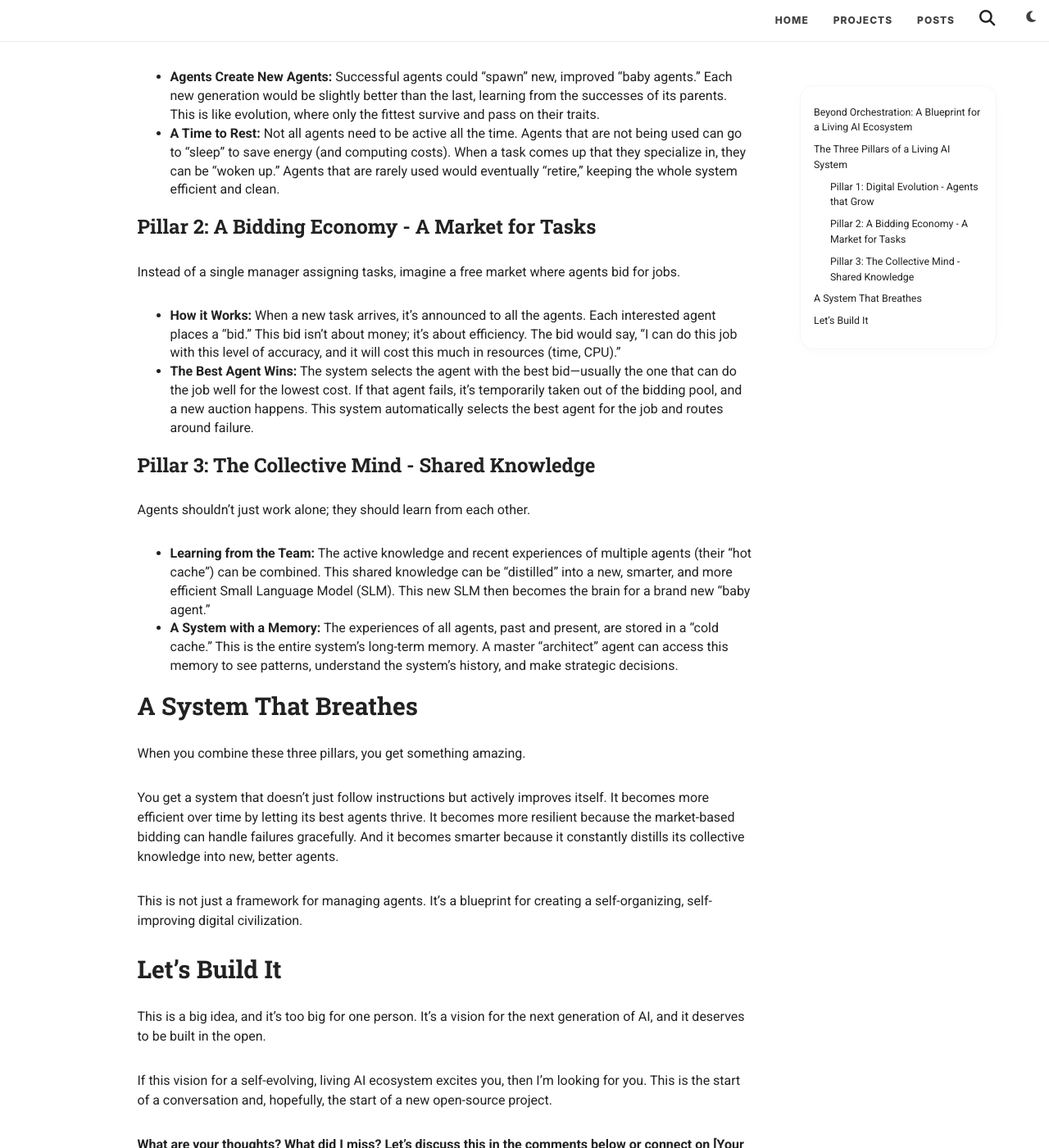
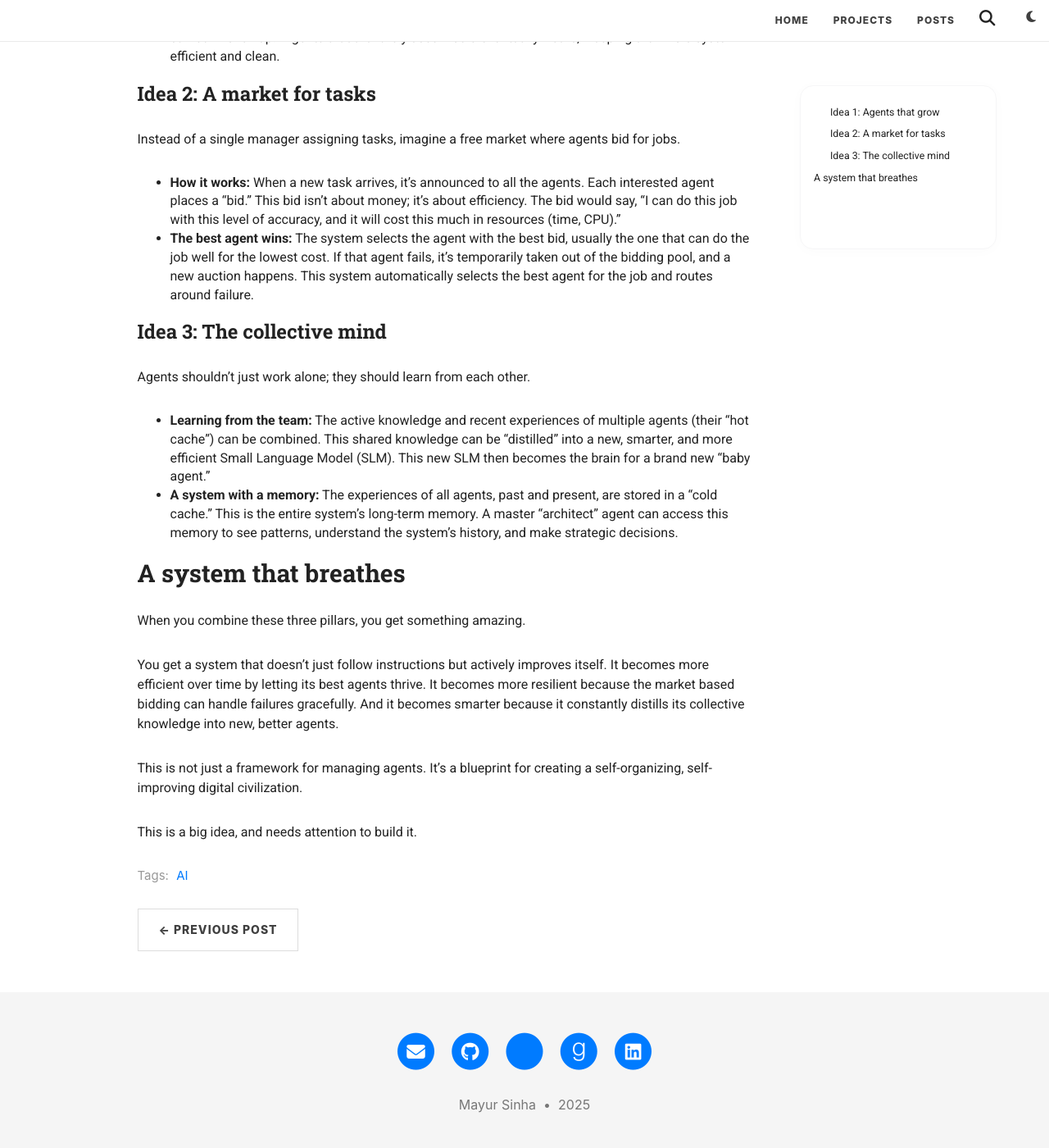
Before and after one commit to themayursinha/blog, a Jekyll site: the page built from _posts/2025-06-29-living-ecosystems-of-agents.md, in a window 1280 px wide and 1400 px high, scrolled down 875 px. Shown: the whole window at 82% size. Built offline with Jekyll 4.4.1, drawn with Linux system fonts in a browser that asks for light colours; comment, search, counter and statistics services are not loaded; some of the changed text lies outside the part shown.

Commit message:
a new post

```diff
--- a/_posts/2025-06-29-living-ecosystems-of-agents.md
+++ b/_posts/2025-06-29-living-ecosystems-of-agents.md
@@ -6,51 +6,41 @@ tags: [AI]
 description: AI agents ecosystem
 ---
 
-# Beyond Orchestration: A Blueprint for a Living AI Ecosystem
-
 The world of AI is moving fast. Every day, we see amazing new tools like AutoGen and CrewAI that let us build teams of AI agents to get work done. These tools are powerful, but they share a common limitation: they manage agents like pieces on a chessboard. The agents are static, their roles are fixed, and they follow a predefined plan.
 
 But what if we could build something more?
 
 What if our AI systems behaved less like rigid machines and more like a living, evolving ecosystem? This is a blueprint for that vision.
 
-## The Three Pillars of a Living AI System
-
 This new kind of framework would be built on three core ideas that work together to create a system that can grow, learn, and adapt on its own.
 
-### Pillar 1: Digital Evolution - Agents that Grow
+### Idea 1: Agents that grow
 
 In today's systems, agents are created once and never change. In a living ecosystem, agents would have a life cycle.
 
-* **Agents Create New Agents:** Successful agents could "spawn" new, improved "baby agents." Each new generation would be slightly better than the last, learning from the successes of its parents. This is like evolution, where only the fittest survive and pass on their traits.
-* **A Time to Rest:** Not all agents need to be active all the time. Agents that are not being used can go to "sleep" to save energy (and computing costs). When a task comes up that they specialize in, they can be "woken up." Agents that are rarely used would eventually "retire," keeping the whole system efficient and clean.
+* **Agents create new agents:** Successful agents could "spawn" new, improved "baby agents." Each new generation would be slightly better than the last, learning from the successes of its parents. This is like evolution, where only the fittest survive and pass on their traits.
+* **A time to rest:** Not all agents need to be active all the time. Agents that are not being used can go to "sleep" to save energy (and computing costs). When a task comes up that they specialize in, they can be "woken up." Agents that are rarely used would eventually "retire," keeping the whole system efficient and clean.
 
-### Pillar 2: A Bidding Economy - A Market for Tasks
+### Idea 2: A market for tasks
 
 Instead of a single manager assigning tasks, imagine a free market where agents bid for jobs.
 
-* **How it Works:** When a new task arrives, it’s announced to all the agents. Each interested agent places a "bid." This bid isn't about money; it's about efficiency. The bid would say, "I can do this job with this level of accuracy, and it will cost this much in resources (time, CPU)."
-* **The Best Agent Wins:** The system selects the agent with the best bid—usually the one that can do the job well for the lowest cost. If that agent fails, it's temporarily taken out of the bidding pool, and a new auction happens. This system automatically selects the best agent for the job and routes around failure.
+* **How it works:** When a new task arrives, it’s announced to all the agents. Each interested agent places a "bid." This bid isn't about money; it's about efficiency. The bid would say, "I can do this job with this level of accuracy, and it will cost this much in resources (time, CPU)."
+* **The best agent wins:** The system selects the agent with the best bid, usually the one that can do the job well for the lowest cost. If that agent fails, it's temporarily taken out of the bidding pool, and a new auction happens. This system automatically selects the best agent for the job and routes around failure.
 
-### Pillar 3: The Collective Mind - Shared Knowledge
+### Idea 3: The collective mind
 
 Agents shouldn't just work alone; they should learn from each other.
 
-* **Learning from the Team:** The active knowledge and recent experiences of multiple agents (their "hot cache") can be combined. This shared knowledge can be "distilled" into a new, smarter, and more efficient Small Language Model (SLM). This new SLM then becomes the brain for a brand new "baby agent."
-* **A System with a Memory:** The experiences of all agents, past and present, are stored in a "cold cache." This is the entire system's long-term memory. A master "architect" agent can access this memory to see patterns, understand the system's history, and make strategic decisions.
+* **Learning from the team:** The active knowledge and recent experiences of multiple agents (their "hot cache") can be combined. This shared knowledge can be "distilled" into a new, smarter, and more efficient Small Language Model (SLM). This new SLM then becomes the brain for a brand new "baby agent."
+* **A system with a memory:** The experiences of all agents, past and present, are stored in a "cold cache." This is the entire system's long-term memory. A master "architect" agent can access this memory to see patterns, understand the system's history, and make strategic decisions.
 
-## A System That Breathes
+## A system that breathes
 
 When you combine these three pillars, you get something amazing.
 
-You get a system that doesn't just follow instructions but actively improves itself. It becomes more efficient over time by letting its best agents thrive. It becomes more resilient because the market-based bidding can handle failures gracefully. And it becomes smarter because it constantly distills its collective knowledge into new, better agents.
+You get a system that doesn't just follow instructions but actively improves itself. It becomes more efficient over time by letting its best agents thrive. It becomes more resilient because the market based bidding can handle failures gracefully. And it becomes smarter because it constantly distills its collective knowledge into new, better agents.
 
 This is not just a framework for managing agents. It's a blueprint for creating a self-organizing, self-improving digital civilization.
 
-## Let's Build It
-
-This is a big idea, and it's too big for one person. It's a vision for the next generation of AI, and it deserves to be built in the open.
-
-If this vision for a self-evolving, living AI ecosystem excites you, then I'm looking for you. This is the start of a conversation and, hopefully, the start of a new open-source project.
-
-**What are your thoughts? What did I miss? Let's discuss this in the comments below or connect on [Your Social Media Link Here].**
+This is a big idea, and needs attention to build it.
```
Also changed, not shown: _posts/2025-06-29-god-transhumanism.md (deleted).
